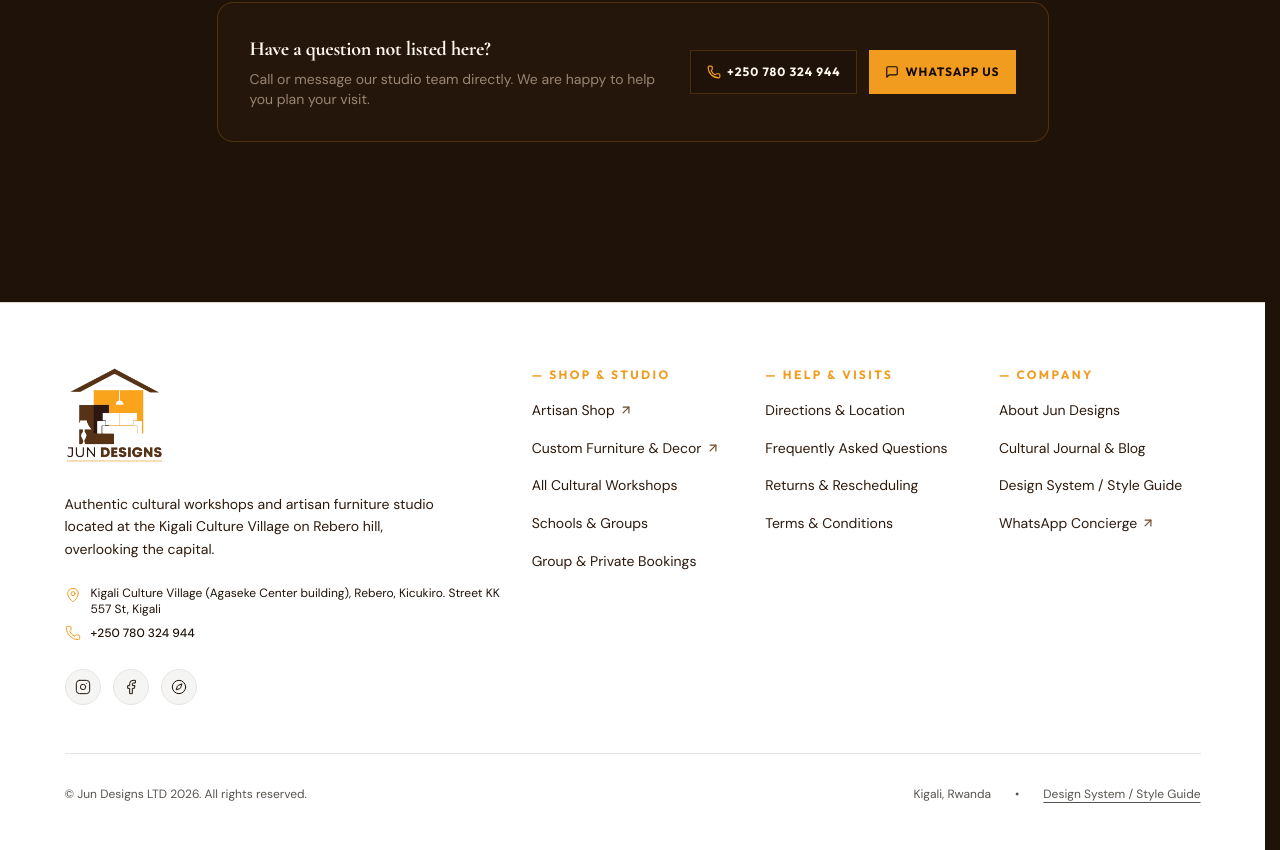
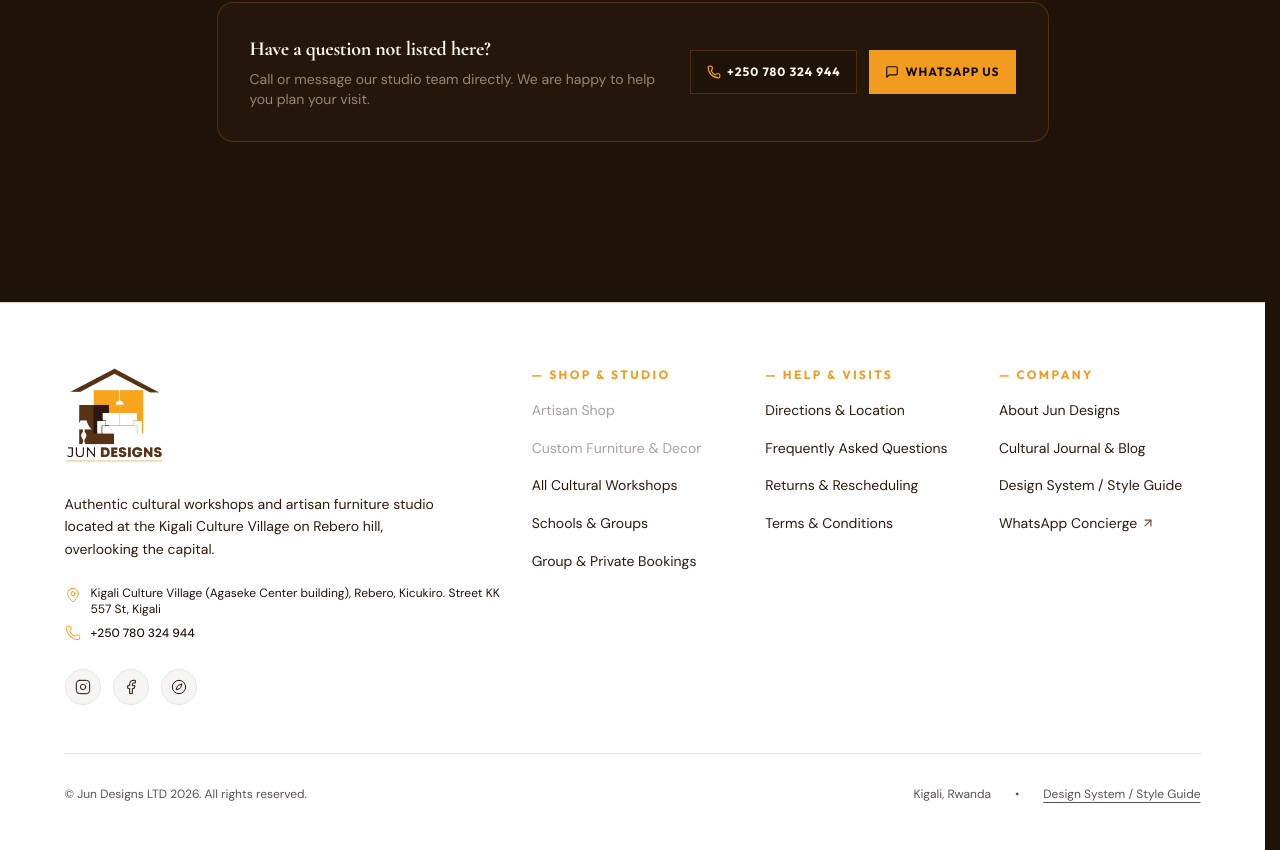
Before and after one commit to Afrojuju123/Jundesigns, a Next.js app: page /faq in a window 1280 px wide. Shown: the part 1604-2454 px from the top of the page. Built offline with nearby package versions, Linux system fonts and the light colour scheme.

Commit message:
feat(nav): disable Store and Custom Orders via configuration flag

```diff
--- a/src/app/(site)/page.tsx
+++ b/src/app/(site)/page.tsx
@@ -18,7 +18,7 @@ import { GalleryGrid, GalleryItem } from "@/components/organisms/GalleryGrid";
 import { CardGrid } from "@/components/molecules/CardGrid";
 import { WorkshopCard } from "@/components/molecules/WorkshopCard";
 import { StickyBookBar } from "@/components/molecules/StickyBookBar";
-import { siteConfig } from "@/content/site";
+import { siteConfig, STORE_LINKS_ENABLED } from "@/content/site";
 import { workshops } from "@/content/workshops";
 import { useBookingDrawer } from "@/context/BookingDrawerContext";
 import { formatRwf } from "@/lib/utils";
@@ -160,6 +160,7 @@ export default function HomePage() {
                   Explore workshops
                 </Button>
 
+                {STORE_LINKS_ENABLED ? (
                   <a
                     href={siteConfig.externalLinks.shop}
                     target="_blank"
@@ -169,6 +170,18 @@ export default function HomePage() {
                       Artisan store
                     </Button>
                   </a>
+                ) : (
+                  <Button
+                    variant="secondary"
+                    size="lg"
+                    aria-disabled="true"
+                    tabIndex={-1}
+                    className="opacity-50 cursor-default hover:bg-transparent hover:text-sand-muted"
+                  >
+                    <span>Artisan store</span>
+                    <span className="sr-only">(Coming soon)</span>
+                  </Button>
+                )}
               </div>
 
               {/* Understated Line of Facts (No Icon Tiles) */}
@@ -393,6 +406,7 @@ export default function HomePage() {
               </div>
 
               <div className="pt-2">
+                {STORE_LINKS_ENABLED ? (
                   <a
                     href={siteConfig.externalLinks.shop}
                     target="_blank"
@@ -402,6 +416,16 @@ export default function HomePage() {
                     <span>Explore the artisan store</span>
                     <ArrowUpRight className="w-4 h-4" />
                   </a>
+                ) : (
+                  <span
+                    aria-disabled="true"
+                    tabIndex={-1}
+                    className="inline-flex items-center gap-1.5 font-display font-bold text-sm uppercase tracking-button text-stone-400 cursor-default select-none"
+                  >
+                    <span>Explore the artisan store</span>
+                    <span className="text-xs font-mono uppercase tracking-wider text-stone-400/80">(Coming soon)</span>
+                  </span>
+                )}
               </div>
             </div>
           </div>
--- a/src/components/organisms/Footer.tsx
+++ b/src/components/organisms/Footer.tsx
@@ -9,7 +9,7 @@ import {
   Instagram,
   Compass,
 } from "lucide-react";
-import { siteConfig, footerLinkGroups } from "@/content/site";
+import { siteConfig, footerLinkGroups, STORE_LINKS_ENABLED } from "@/content/site";
 
 export const Footer: React.FC = () => {
   return (
@@ -89,7 +89,27 @@ export const Footer: React.FC = () => {
                 — {group.title}
               </h4>
               <ul className="space-y-2">
-                {group.links.map((link) => (
+                {group.links.map((link) => {
+                  const isStoreLink =
+                    link.href === siteConfig.externalLinks.shop ||
+                    link.href === siteConfig.externalLinks.customOrders;
+
+                  if (isStoreLink && !STORE_LINKS_ENABLED) {
+                    return (
+                      <li key={link.name}>
+                        <span
+                          aria-disabled="true"
+                          tabIndex={-1}
+                          className="inline-flex items-center gap-1 font-sans text-xs md:text-sm text-stone-400 cursor-default select-none"
+                        >
+                          <span>{link.name}</span>
+                          <span className="sr-only">(Coming soon)</span>
+                        </span>
+                      </li>
+                    );
+                  }
+
+                  return (
                     <li key={link.name}>
                       <Link
                         href={link.href}
@@ -103,7 +123,8 @@ export const Footer: React.FC = () => {
                         )}
                       </Link>
                     </li>
-                ))}
+                  );
+                })}
               </ul>
             </div>
           ))}
--- a/src/content/site.ts
+++ b/src/content/site.ts
@@ -1,4 +1,6 @@
 import { SiteConfig } from "@/types";
+
+export const STORE_LINKS_ENABLED = false;
 
 export const siteConfig: SiteConfig = {
   name: "Jun Designs LTD",
@@ -33,7 +35,7 @@ export const navigationLinks = [
     children: [
       { name: "Imigongo Painting", href: "/workshops/imigongo-painting", desc: "Traditional geometric relief art with natural pigments" },
       { name: "Traditional Dance", href: "/workshops/traditional-dance", desc: "Intore rhythm, ingoma drumming & royal movement" },
-      { name: "Hand Weaving", href: "/workshops/hand-weaving", desc: "Sisal fiber spinning & Agaseke basket craftsmanship" },
+      { name: "Carpet Hand-Weaving", href: "/workshops/hand-weaving", desc: "Sisal fiber spinning & Agaseke basket craftsmanship" },
       { name: "Igisoro Game", href: "/workshops/igisoro-game", desc: "Ancient 16-pit mancala board strategy & rules" },
     ],
   },
--- /dev/null
+++ b/src/data/site.ts
@@ -0,0 +1 @@
+export * from "@/content/site";
```
Also changed, not shown: 1 other file (tests, documents, lock files or other folders). Lines whose indentation alone changed are shown as unchanged.
